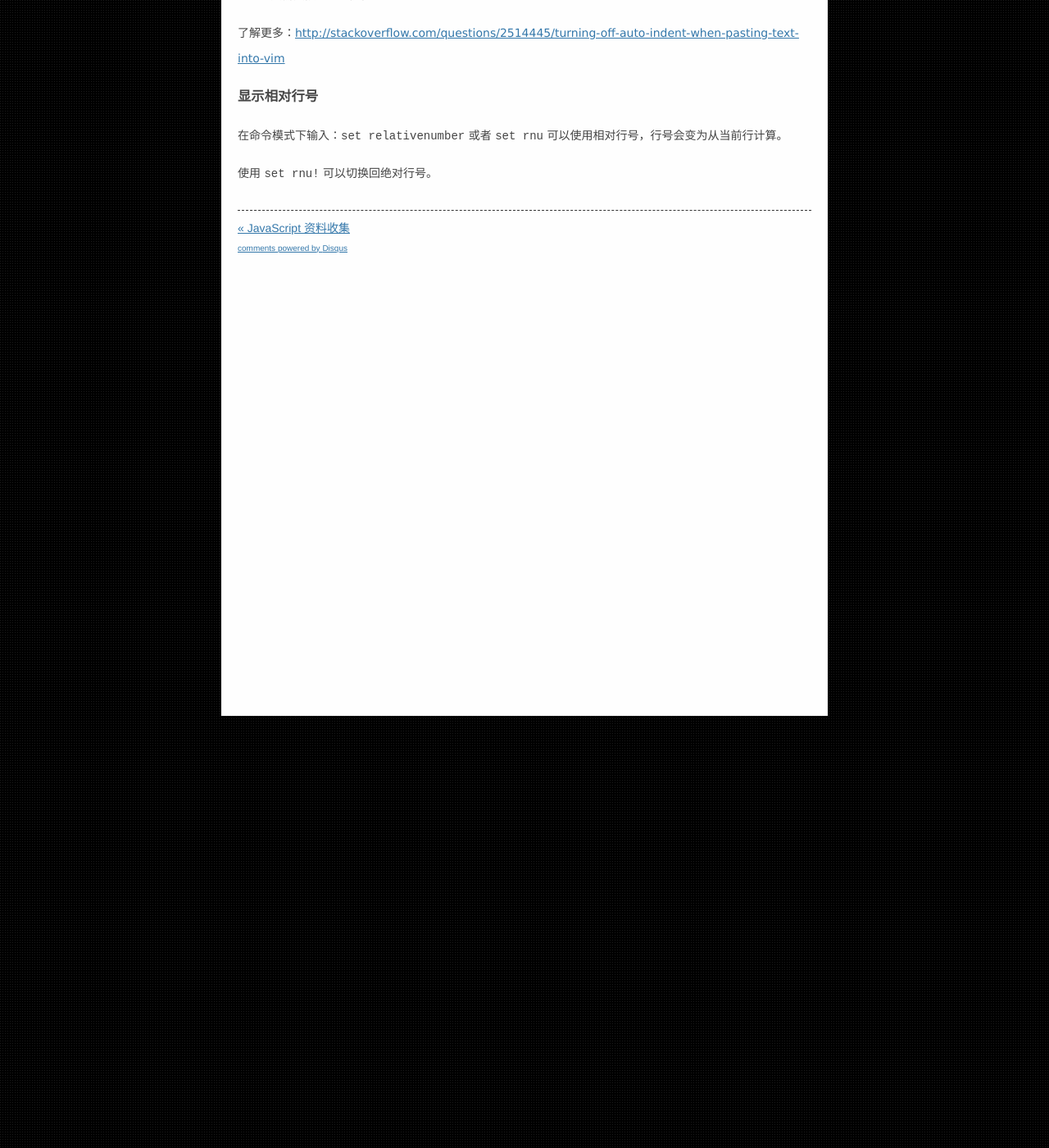
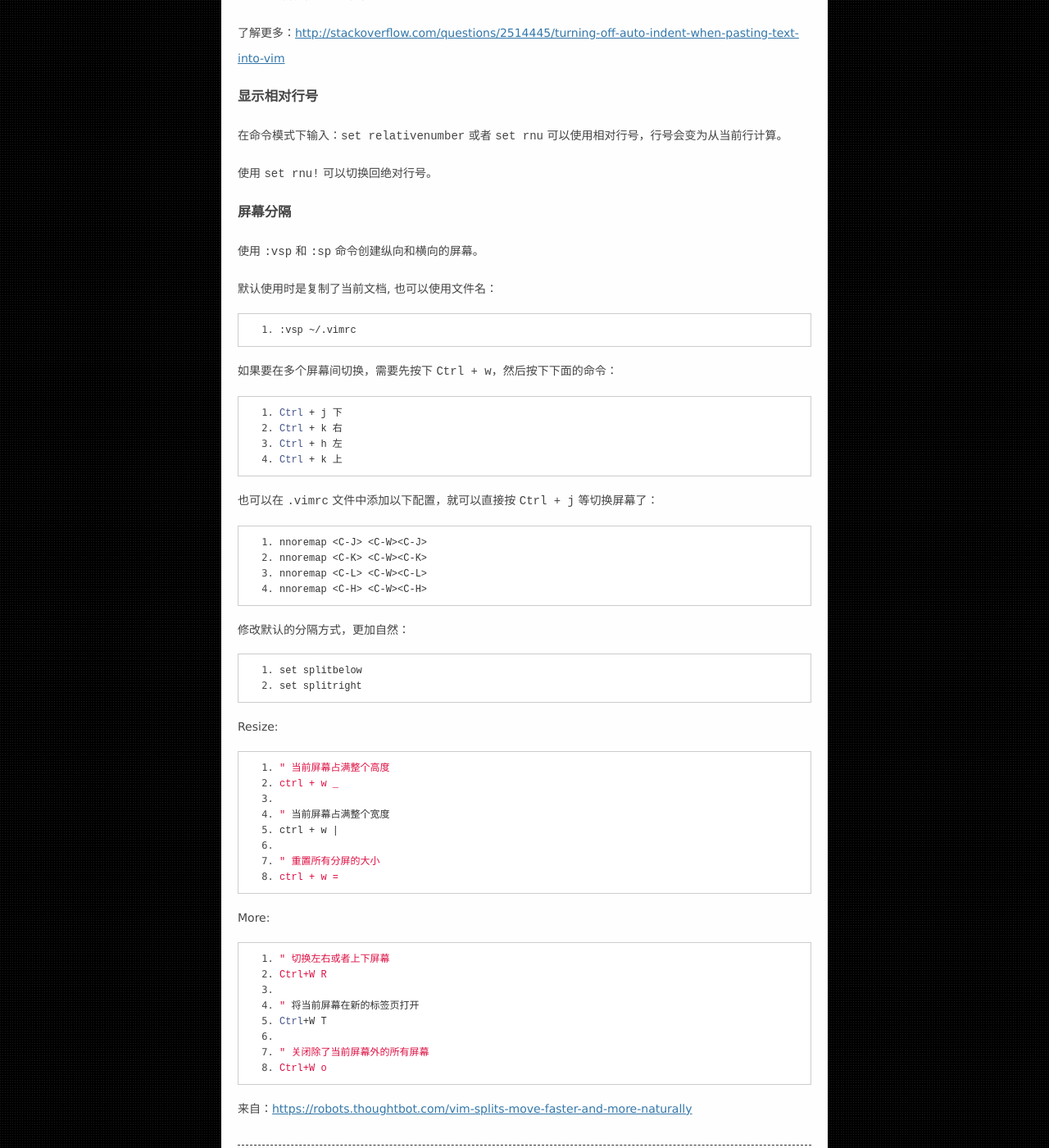
Before and after one commit to osrpt/osrpt.github.com, a Jekyll site: the page built from _posts/2015-05-22-vim-tips.md, in a window 1280 px wide and 1400 px high, scrolled down 483 px. Shown: the whole window at 82% size. Built offline with Jekyll 4.4.1, drawn with Linux system fonts in a browser that asks for light colours; nearby versions of some CDN libraries; Markdown is read by kramdown in place of the engine named in the settings; comment, search, counter and statistics services are not loaded.

Commit message:
添加关于屏幕分隔

```diff
--- a/_posts/2015-05-22-vim-tips.md
+++ b/_posts/2015-05-22-vim-tips.md
@@ -25,3 +25,54 @@ tags:
 在命令模式下输入：`set relativenumber` 或者 `set rnu` 可以使用相对行号，行号会变为从当前行计算。
 
 使用 `set rnu!` 可以切换回绝对行号。
+
+###屏幕分隔
+
+使用 `:vsp` 和 `:sp` 命令创建纵向和横向的屏幕。
+
+默认使用时是复制了当前文档, 也可以使用文件名：
+
+    :vsp ~/.vimrc
+
+如果要在多个屏幕间切换，需要先按下 `Ctrl + w`，然后按下下面的命令：
+
+    Ctrl + j 下
+    Ctrl + k 右
+    Ctrl + h 左
+    Ctrl + k 上
+
+也可以在 `.vimrc` 文件中添加以下配置，就可以直接按 `Ctrl + j` 等切换屏幕了：
+
+    nnoremap <C-J> <C-W><C-J>
+    nnoremap <C-K> <C-W><C-K>
+    nnoremap <C-L> <C-W><C-L>
+    nnoremap <C-H> <C-W><C-H>
+
+修改默认的分隔方式，更加自然：
+
+    set splitbelow
+    set splitright
+
+Resize:
+
+    " 当前屏幕占满整个高度
+    ctrl + w _
+
+    " 当前屏幕占满整个宽度
+    ctrl + w |
+
+    " 重置所有分屏的大小
+    ctrl + w =
+
+More:
+
+    " 切换左右或者上下屏幕
+    Ctrl+W R
+
+    " 将当前屏幕在新的标签页打开
+    Ctrl+W T
+
+    " 关闭除了当前屏幕外的所有屏幕
+    Ctrl+W o
+
+来自：<https://robots.thoughtbot.com/vim-splits-move-faster-and-more-naturally>
```
